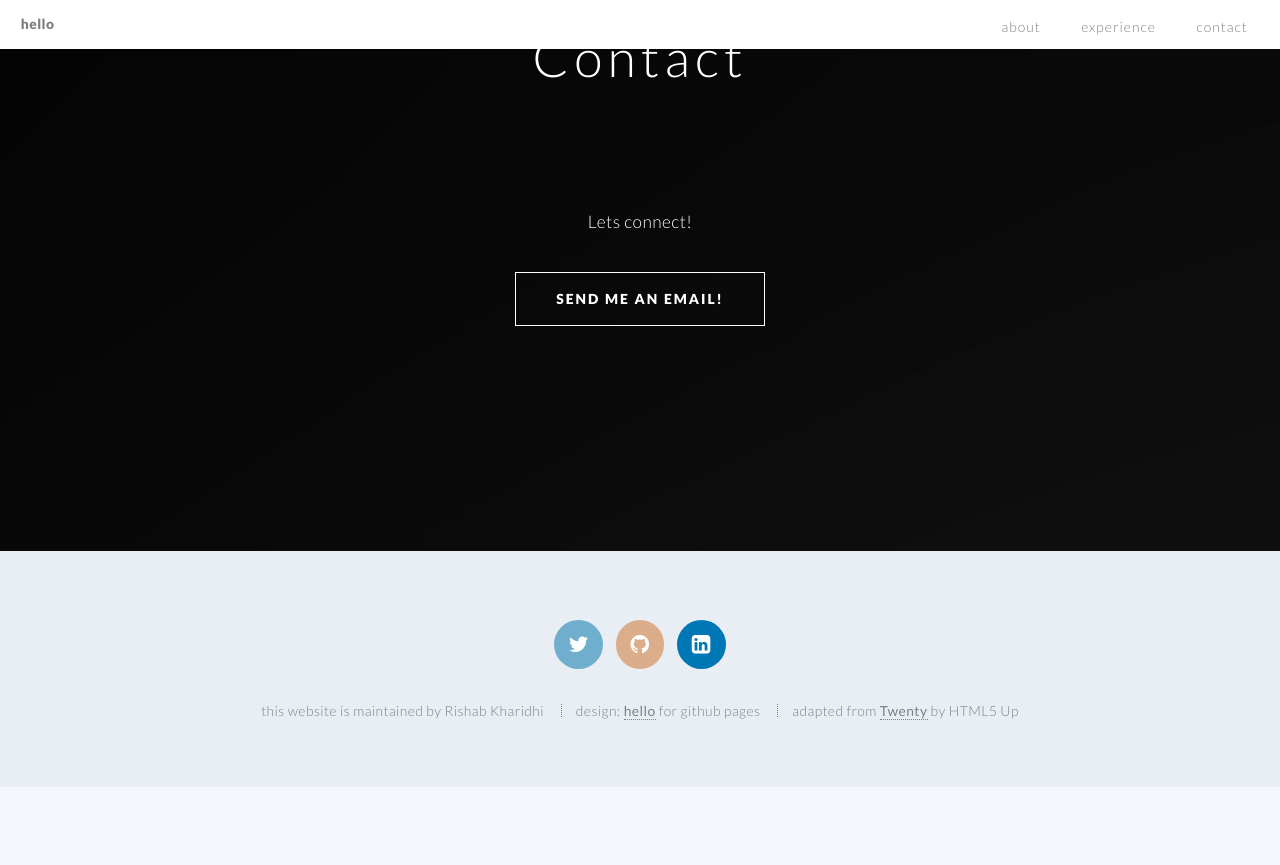
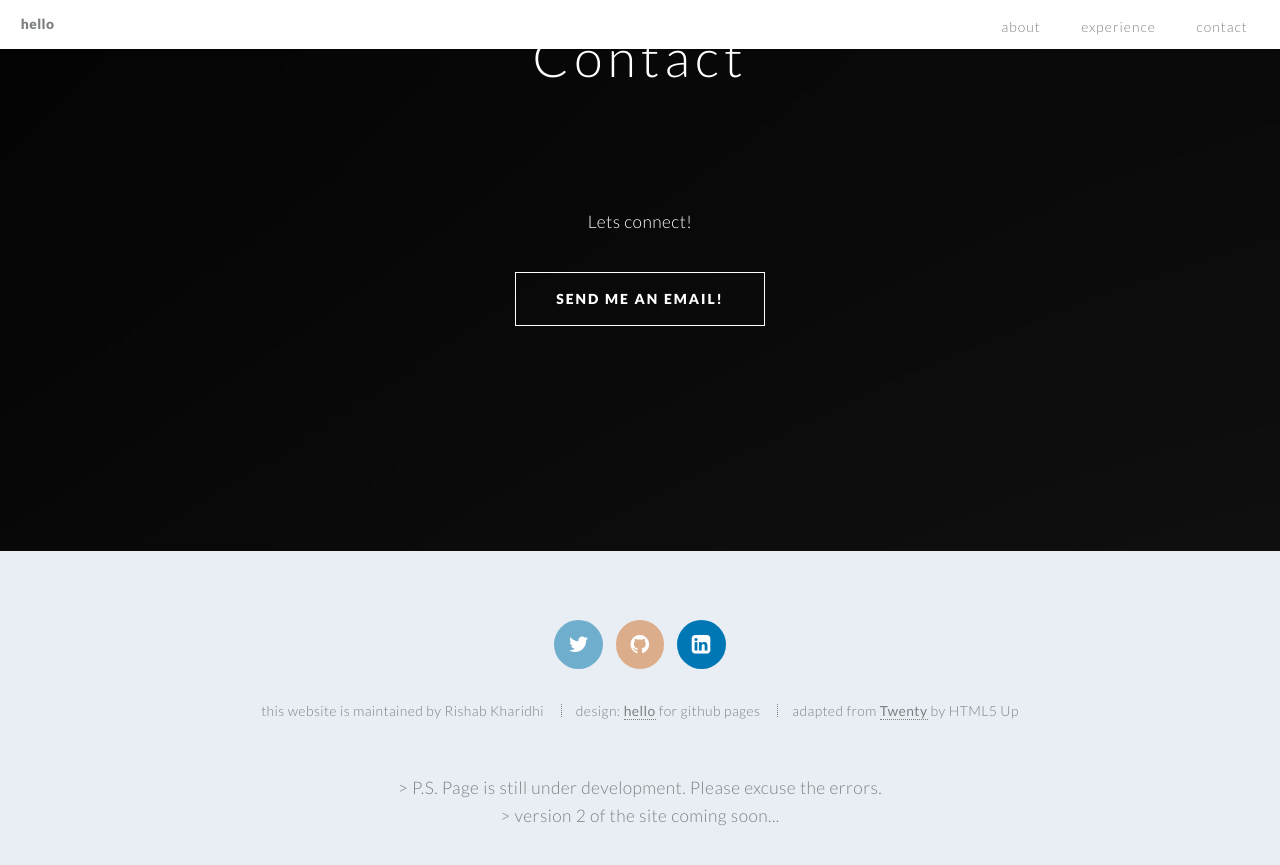
Before and after one commit to rishabkharidhi/rishabkharidhi.github.io, a Jekyll site: the page built from index.md, in a window 1280 px wide and 900 px high, scrolled down 2552 px. Shown: the top 865 px of the window. Built offline with Jekyll 4.4.1, drawn with Linux system fonts in a browser that asks for light colours; before the commit the page ends 3339 px from its top, so only the background shows below that.

Commit message:
Update hello-default.html

```diff
--- a/_layouts/hello-default.html
+++ b/_layouts/hello-default.html
@@ -194,6 +194,10 @@
         <li>design: <a href="https://saragong.github.io/hello/"><strong>hello</strong></a> for github pages</li>
         <li>adapted from <a href="https://html5up.net/twenty"><strong>Twenty</strong></a> by HTML5 Up</li>
     </ul>
+    <br>
+	    <p>   > P.S. Page is still under development. Please excuse the errors. <br>
+ 		  >      version 2 of the site coming soon...
+	    </p>
 
 </footer>
 
```
